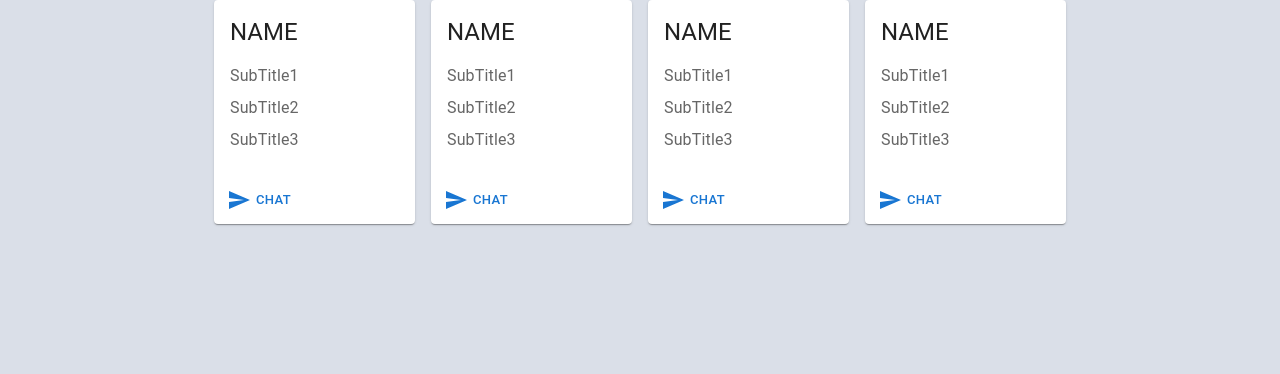
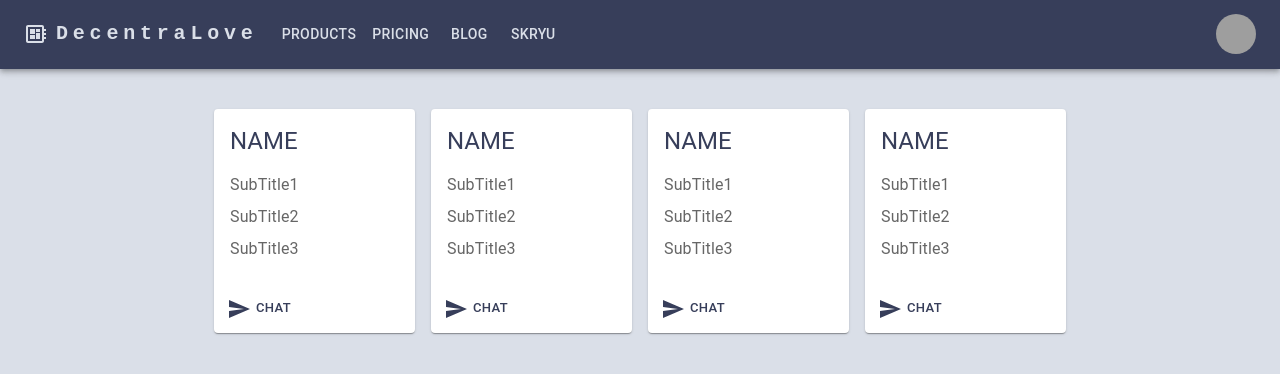
Before and after one commit to trmti/Web3_front, a Next.js app: page /home in a window 1280 px wide. Shown: the top 374 px of the page. Built offline with nearby package versions, Linux system fonts and the light colour scheme; grey boxes are pictures that could not be loaded.

Commit message:
add header

```diff
--- /dev/null
+++ b/app/home/layout.tsx
@@ -0,0 +1,156 @@
+"use client";
+import * as React from "react";
+import AppBar from "@mui/material/AppBar";
+import Box from "@mui/material/Box";
+import Toolbar from "@mui/material/Toolbar";
+import IconButton from "@mui/material/IconButton";
+import Typography from "@mui/material/Typography";
+import Menu from "@mui/material/Menu";
+import MenuIcon from "@mui/icons-material/Menu";
+import Container from "@mui/material/Container";
+import Avatar from "@mui/material/Avatar";
+import Button from "@mui/material/Button";
+import Tooltip from "@mui/material/Tooltip";
+import MenuItem from "@mui/material/MenuItem";
+import DeveloperBoardIcon from "@mui/icons-material/DeveloperBoard";
+
+const pages = ["Products", "Pricing", "Blog", "Skryu"];
+const settings = ["Profile", "Account", "Dashboard", "Logout"];
+
+export default function Layout({ children }: { children: React.ReactNode }) {
+  const [anchorElNav, setAnchorElNav] = React.useState<null | HTMLElement>(
+    null
+  );
+  const [anchorElUser, setAnchorElUser] = React.useState<null | HTMLElement>(
+    null
+  );
+
+  const handleOpenNavMenu = (event: React.MouseEvent<HTMLElement>) => {
+    setAnchorElNav(event.currentTarget);
+  };
+  const handleOpenUserMenu = (event: React.MouseEvent<HTMLElement>) => {
+    setAnchorElUser(event.currentTarget);
+  };
+
+  const handleCloseNavMenu = () => {
+    setAnchorElNav(null);
+  };
+
+  const handleCloseUserMenu = () => {
+    setAnchorElUser(null);
+  };
+  return (
+    <Box>
+      <AppBar position="static" sx={{ backgroundColor: "#373e5a" }}>
+        <Container maxWidth="xl">
+          <Toolbar disableGutters>
+            <DeveloperBoardIcon
+              sx={{
+                display: { xs: "none", md: "flex" },
+                mr: 1,
+                color: "#dadfe8",
+              }}
+            />
+            <Typography
+              variant="h6"
+              noWrap
+              component="a"
+              href="#app-bar-with-responsive-menu"
+              sx={{
+                mr: 2,
+                display: { xs: "none", md: "flex" },
+                fontFamily: "monospace",
+                fontWeight: 700,
+                letterSpacing: ".3rem",
+                color: "#dadfe8",
+                textDecoration: "none",
+              }}
+            >
+              DecentraLove
+            </Typography>
+
+            <Box sx={{ flexGrow: 1, display: { xs: "flex", md: "none" } }}>
+              <IconButton
+                size="large"
+                aria-label="account of current user"
+                aria-controls="menu-appbar"
+                aria-haspopup="true"
+                onClick={handleOpenNavMenu}
+                color="inherit"
+              >
+                <MenuIcon />
+              </IconButton>
+              <Menu
+                id="menu-appbar"
+                anchorEl={anchorElNav}
+                anchorOrigin={{
+                  vertical: "bottom",
+                  horizontal: "left",
+                }}
+                keepMounted
+                transformOrigin={{
+                  vertical: "top",
+                  horizontal: "left",
+                }}
+                open={Boolean(anchorElNav)}
+                onClose={handleCloseNavMenu}
+                sx={{ display: { xs: "block", md: "none" } }}
+              >
+                {pages.map((page) => (
+                  <MenuItem key={page} onClick={handleCloseNavMenu}>
+                    <Typography sx={{ textAlign: "center", color: "#dadfe8" }}>
+                      {page}
+                    </Typography>
+                  </MenuItem>
+                ))}
+              </Menu>
+            </Box>
+            <Box sx={{ flexGrow: 1, display: { xs: "none", md: "flex" } }}>
+              {pages.map((page) => (
+                <Button
+                  key={page}
+                  onClick={handleCloseNavMenu}
+                  sx={{ my: 2, color: "#dadfe8", display: "block" }}
+                >
+                  {page}
+                </Button>
+              ))}
+            </Box>
+            <Box sx={{ flexGrow: 0 }}>
+              <Tooltip title="Open settings">
+                <IconButton onClick={handleOpenUserMenu} sx={{ p: 0 }}>
+                  <Avatar alt="Remy Sharp" src="/static/images/avatar/2.jpg" />
+                </IconButton>
+              </Tooltip>
+              <Menu
+                sx={{ mt: "45px" }}
+                id="menu-appbar"
+                anchorEl={anchorElUser}
+                anchorOrigin={{
+                  vertical: "top",
+                  horizontal: "right",
+                }}
+                keepMounted
+                transformOrigin={{
+                  vertical: "top",
+                  horizontal: "right",
+                }}
+                open={Boolean(anchorElUser)}
+                onClose={handleCloseUserMenu}
+              >
+                {settings.map((setting) => (
+                  <MenuItem key={setting} onClick={handleCloseUserMenu}>
+                    <Typography sx={{ textAlign: "center" }}>
+                      {setting}
+                    </Typography>
+                  </MenuItem>
+                ))}
+              </Menu>
+            </Box>
+          </Toolbar>
+        </Container>
+      </AppBar>
+      {children}
+    </Box>
+  );
+}
--- a/app/home/page.tsx
+++ b/app/home/page.tsx
@@ -19,6 +19,7 @@
         flexWrap: "wrap",
         justifyContent: "space-around",
         gap: 2,
+        marginTop: 5,
       }}
     >
       {cards.map((_, index) => (
@@ -28,11 +29,12 @@
             minWidth: 200,
             flex: "1 1 calc(25.0% - 16px)",
             boxSizing: "border-box",
+            color: "#dadfe8",
           }}
         >
           <CardContent>
             <Typography
-              sx={{ color: "text.primary", mb: 2.0 }}
+              sx={{ color: "#373e5a", mb: 2.0 }}
               variant="h5"
               component="div"
             >
@@ -50,7 +52,8 @@
           </CardContent>
           <CardActions>
             <Button size="small">
-              <SendIcon></SendIcon> <span style={{ marginLeft: 5 }}>CHAT</span>
+              <SendIcon sx={{ color: "#373e5a" }}></SendIcon>{" "}
+              <span style={{ color: "#373e5a", marginLeft: 5 }}>CHAT</span>
             </Button>
           </CardActions>
         </Card>
```
Also changed, not shown: 1 other file (tests, documents, lock files or other folders).
